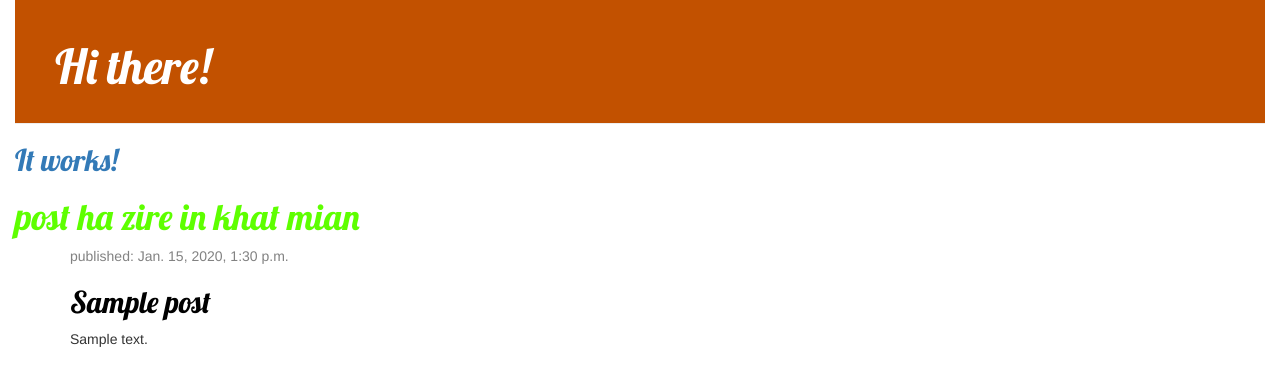
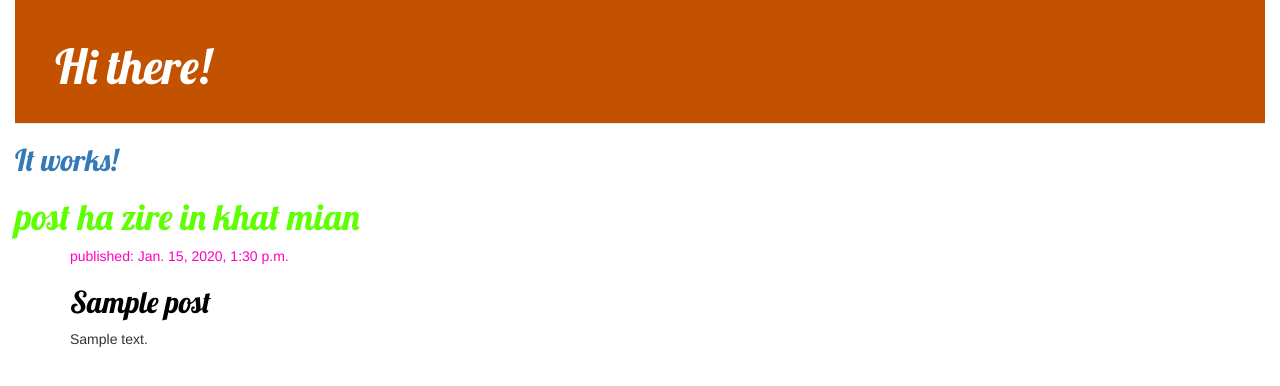
Before and after one commit to mrafshin/my-first-blog, a Django app: template blog/templates/blog/post_list.html in a window 1280 px wide. Shown: the top 386 px of the page. Run offline with Django 3.2, Linux system fonts and the light colour scheme; the template is opened without the code that fills it: values that come from a table or form of the project are taken from there, others are empty; tables that the repository leaves empty hold one stand-in row (values such as "Sample post"); some libraries are stand-ins or nearby versions.

Commit message:
Edit CSS

```diff
--- a/blog/static/css/blog.css
+++ b/blog/static/css/blog.css
@@ -2,3 +2,4 @@ h1 a, h2 a {color: rgb(43, 255, 0); }
 body { padding-left: 15px; padding-right: 15px;}
 h1 a, h2 a { color: rgb(94, 255, 0); font-family: 'Lobster'; }
 .page-header {     background-color: #C25100;     margin-top: 0;     padding: 20px 20px 20px 40px; } .page-header h1, .page-header h1 a, .page-header h1 a:visited, .page-header h1 a:active {     color: #ffffff;     font-size: 36pt;     text-decoration: none; } .content {     margin-left: 40px; } h1, h2, h3, h4 {     font-family: 'Lobster', cursive; } .date {     color: #828282; } .save {     float: right; } .post-form textarea, .post-form input {     width: 100%; } .top-menu, .top-menu:hover, .top-menu:visited {     color: #ffffff;     float: right;     font-size: 26pt;     margin-right: 20px; } .post {     margin-bottom: 70px; } .post h2 a, .post h2 a:visited {     color: #000000; }
+p:first-child { color: rgb(255, 0, 191); }
```
